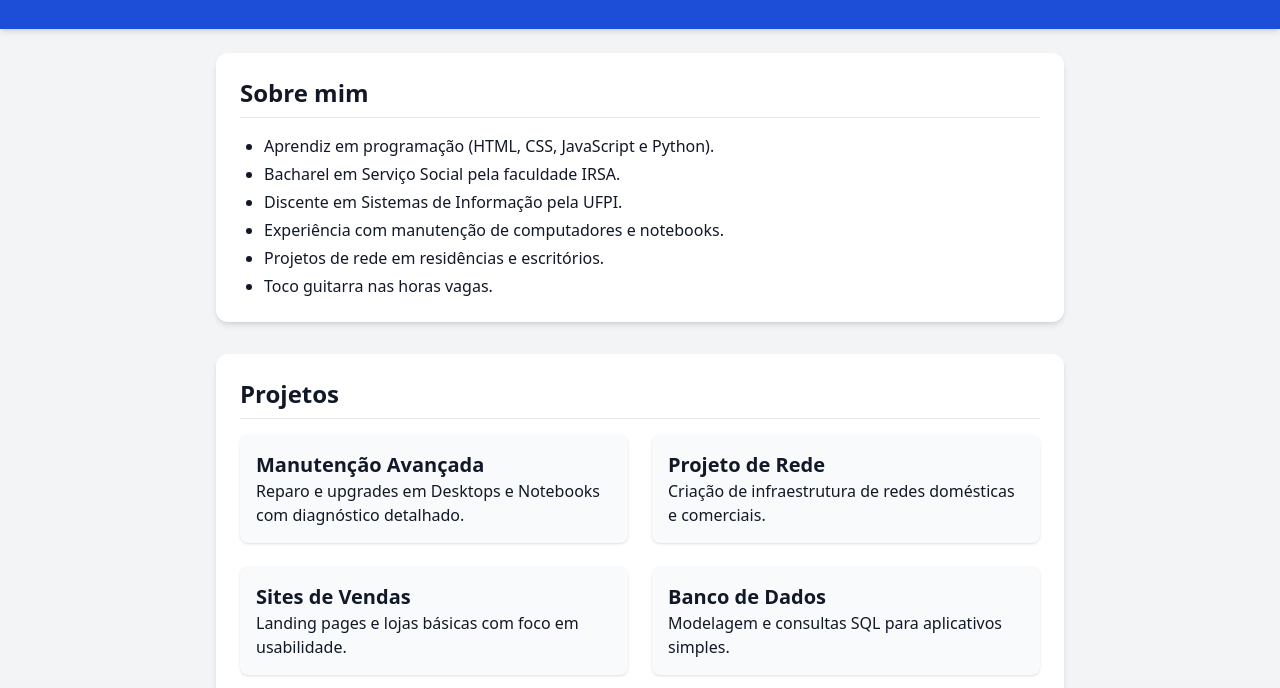
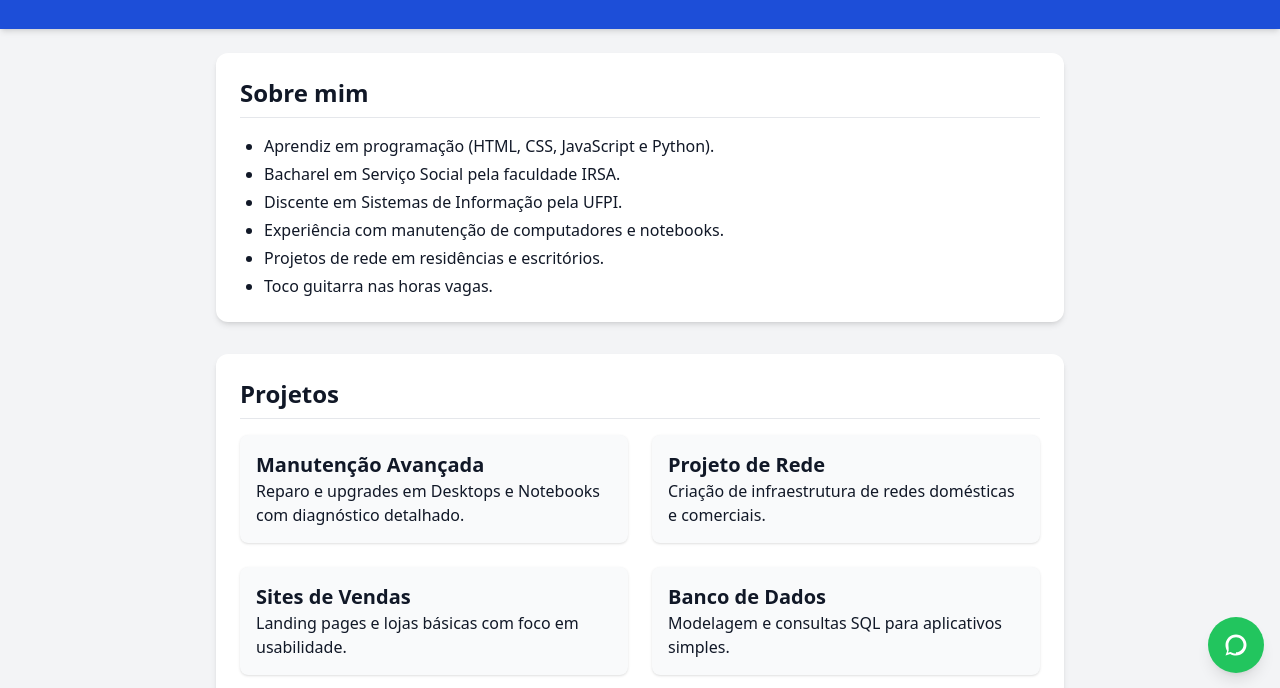
Before and after one commit to ias762/meusite-iago, a plain HTML site: page index.html in a window 1280 px wide. Shown: the part 111-799 px from the top of the page. Drawn offline with nearby package versions, Linux system fonts and the light colour scheme.

Commit message:
adicionado o link e icone do whatsapp

```diff
--- a/index.html
+++ b/index.html
@@ -91,5 +91,17 @@
 </footer>
 
 <script src="script.js"></script>
+<a
+  href="https://wa.me/5589981279676?text=Olá%20Iago,%20vi%20seu%20portfólio%20e%20gostaria%20de%20conversar%20sobre%20seus%20serviços."
+  target="_blank"
+  aria-label="Fale comigo no WhatsApp"
+  class="fixed bottom-4 right-4 bg-green-500 hover:bg-green-600 text-white rounded-full p-4 shadow-lg z-50 transition"
+>
+  <!-- Ícone do WhatsApp -->
+  <svg xmlns="http://www.w3.org/2000/svg" class="h-6 w-6 fill-white" viewBox="0 0 448 512">
+    <path d="M380.9 97.1C339 55.2 282.7 32 224 32 100.3 32 0 132.3 0 256c0 45 11.8 89 34.3 127.6L0 480l99.6-33.1C138.5 468.2 180.6 480 224 480c123.7 0 224-100.3 224-224 0-58.7-23.2-115-67.1-158.9zM224 438c-37.5 0-74.3-10.4-106.1-30l-7.6-4.6-59 19.6 19.6-59-4.6-7.6C72.4 325.3 62 288.5 62 251c0-89.6 72.4-162 162-162 43.2 0 83.8 16.8 114.3 47.2S385 207.8 385 251c0 89.6-72.4 162-161 162z"/>
+  </svg>
+</a>
+
 </body>
 </html>
```
